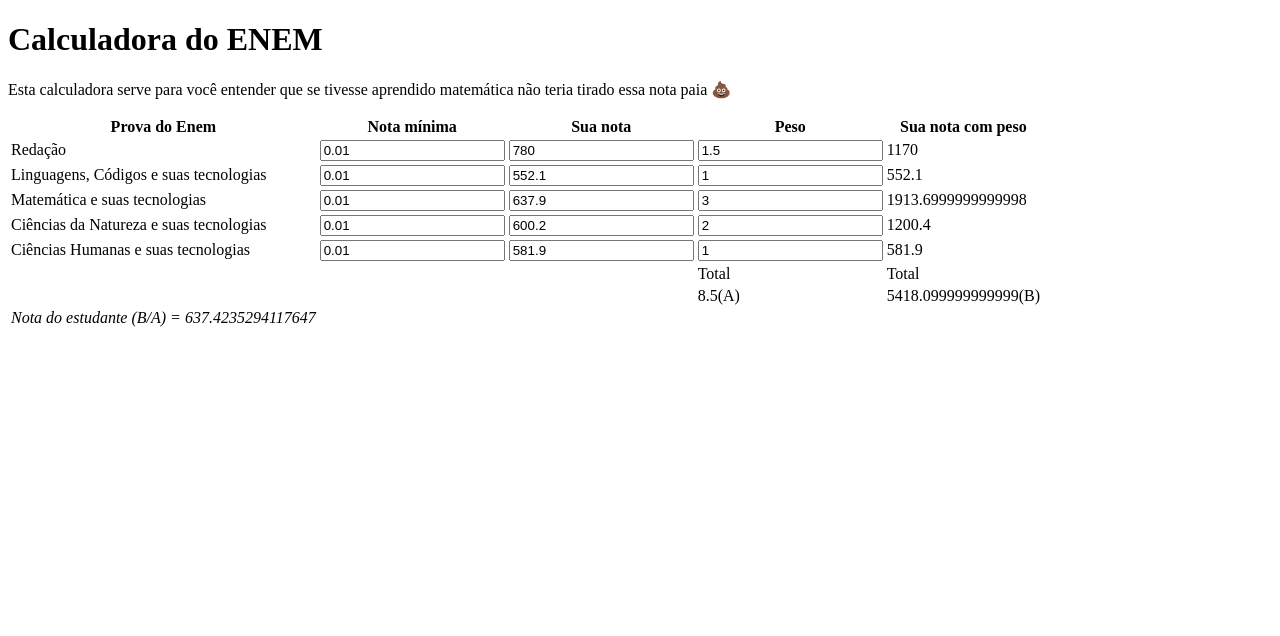
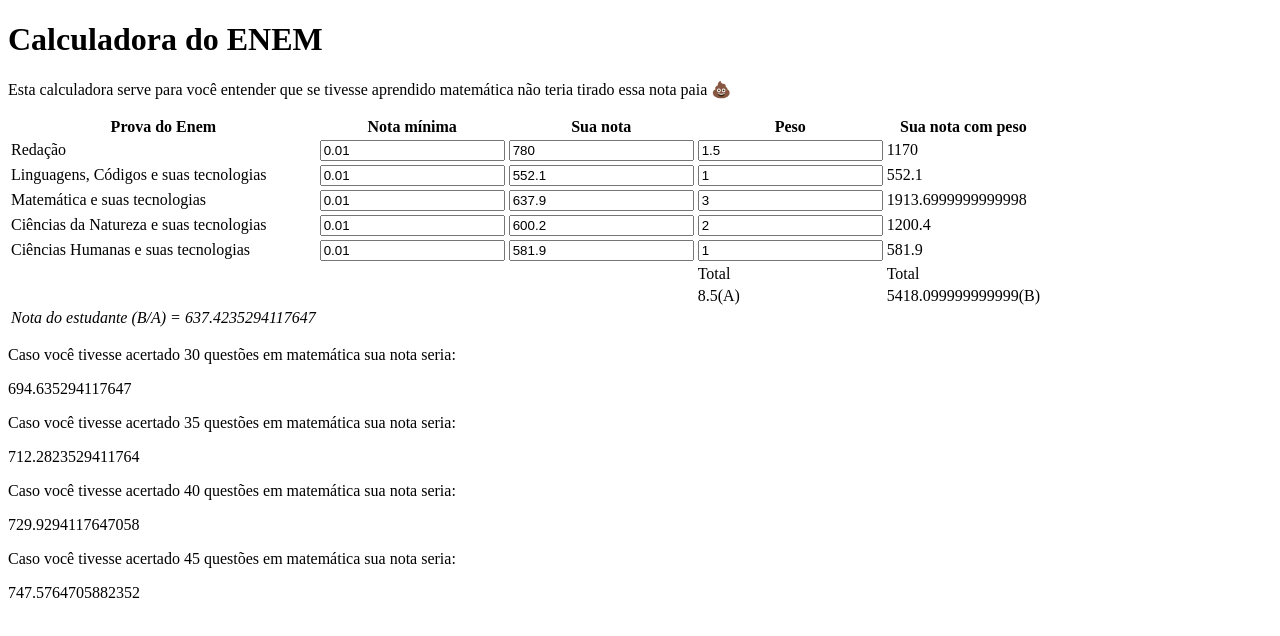
Before and after one commit to YZhLu/web-3-intermediario-calculadora-enem, a SvelteKit app: page / in a window 1280 px wide. Shown: the top 636 px of the page. Built offline with nearby package versions, Linux system fonts and the light colour scheme.

Commit message:
Update +page.svelte

```diff
--- a/src/routes/+page.svelte
+++ b/src/routes/+page.svelte
@@ -2,32 +2,33 @@
 	let prova: string = 'Redação jkhkk';
 
 	let redacaoPeso: number = 1.5,
-		redacaoNota: number = 780.00;
+		redacaoNota: number = 780.0;
 
 	$: redacao = redacaoNota * redacaoPeso;
 
 	let linguagensPeso: number = 1,
-		linguagensNota: number = 552.10;
+		linguagensNota: number = 552.1;
 
 	$: linguagens = linguagensNota * linguagensPeso;
 
 	let matematicaPeso: number = 3,
-		matematicaNota: number = 637.90;
+		matematicaNota: number = 637.9;
 
 	$: matematica = matematicaNota * matematicaPeso;
 
 	let cnPeso: number = 2,
-		cnNota: number = 600.20;
+		cnNota: number = 600.2;
 
 	$: cn = cnNota * cnPeso;
 
 	let chPeso: number = 1,
-		chNota: number = 581.90;
+		chNota: number = 581.9;
 
 	$: ch = chNota * chPeso;
 
 	$: pesoSum = chPeso + cnPeso + matematicaPeso + linguagensPeso + redacaoPeso;
 
+	let mathGrade = [800, 850, 900, 950];
 	let arr = [
 		{
 			prova: 'Redação',
@@ -116,3 +117,32 @@
 		></td
 	>
 </table>
+
+<p>Caso você tivesse acertado 30 questões em matemática sua nota seria:</p>
+{(arr[0].nota * arr[0].peso +
+	arr[1].nota * arr[1].peso +
+	mathGrade[0] * arr[2].peso +
+	arr[3].nota * arr[3].peso +
+	arr[4].nota * arr[4].peso) /
+	(arr[0].peso + arr[1].peso + arr[2].peso + arr[3].peso + arr[4].peso)}
+<p>Caso você tivesse acertado 35 questões em matemática sua nota seria:</p>
+{(arr[0].nota * arr[0].peso +
+	arr[1].nota * arr[1].peso +
+	mathGrade[1] * arr[2].peso +
+	arr[3].nota * arr[3].peso +
+	arr[4].nota * arr[4].peso) /
+	(arr[0].peso + arr[1].peso + arr[2].peso + arr[3].peso + arr[4].peso)}
+<p>Caso você tivesse acertado 40 questões em matemática sua nota seria:</p>
+{(arr[0].nota * arr[0].peso +
+	arr[1].nota * arr[1].peso +
+	mathGrade[2] * arr[2].peso +
+	arr[3].nota * arr[3].peso +
+	arr[4].nota * arr[4].peso) /
+	(arr[0].peso + arr[1].peso + arr[2].peso + arr[3].peso + arr[4].peso)}
+<p>Caso você tivesse acertado 45 questões em matemática sua nota seria:</p>
+{(arr[0].nota * arr[0].peso +
+	arr[1].nota * arr[1].peso +
+	mathGrade[3] * arr[2].peso +
+	arr[3].nota * arr[3].peso +
+	arr[4].nota * arr[4].peso) /
+	(arr[0].peso + arr[1].peso + arr[2].peso + arr[3].peso + arr[4].peso)}
```
